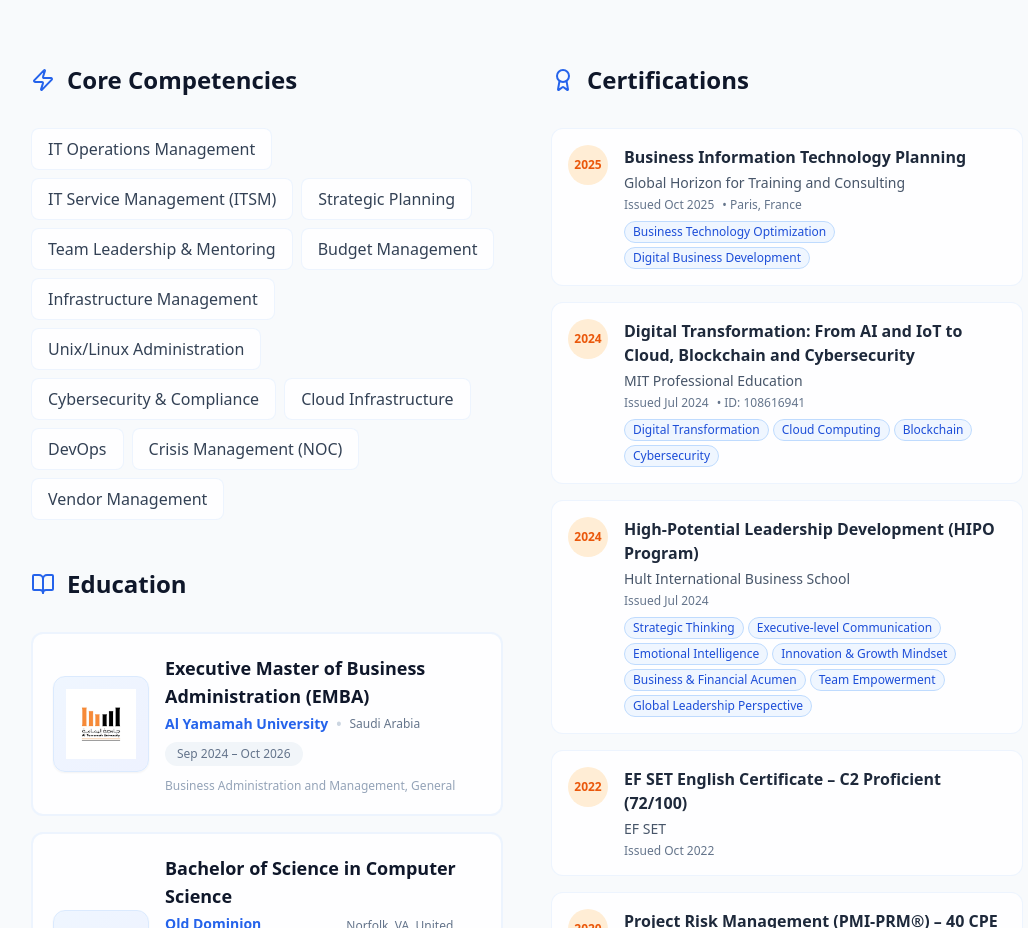
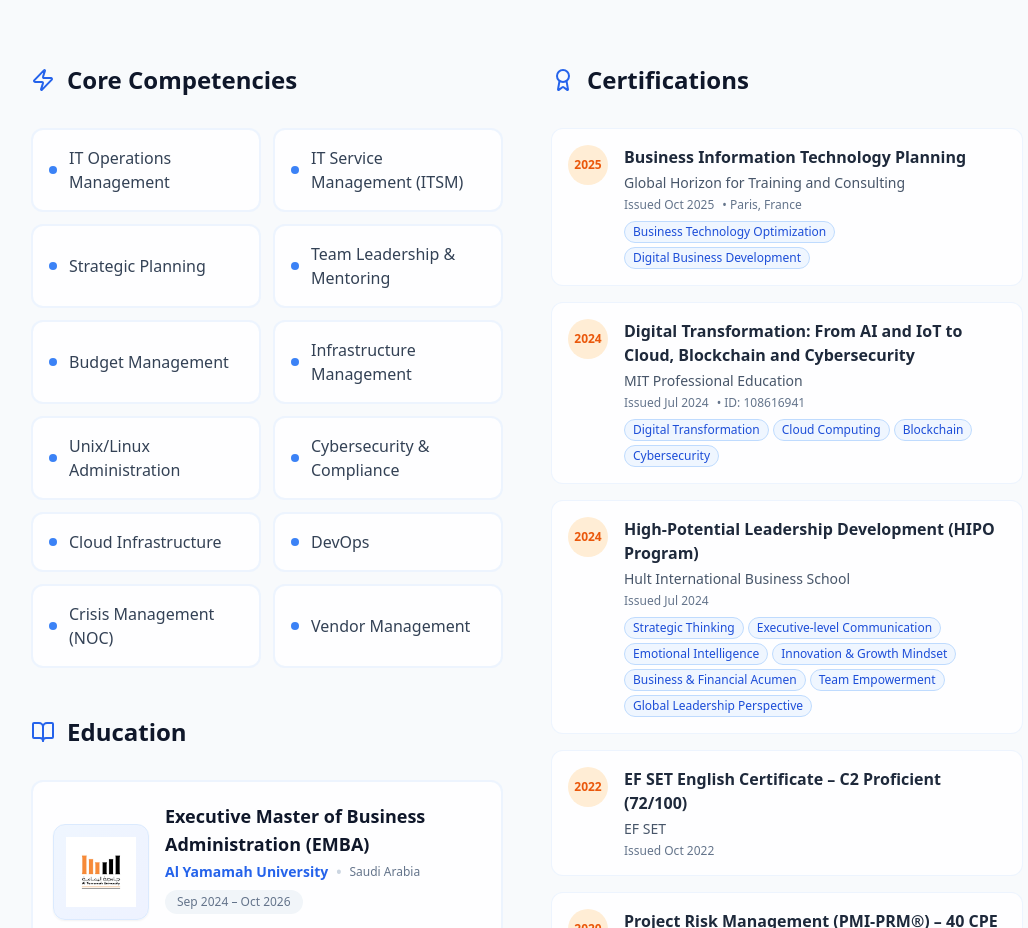
Before and after one commit to aalbattah/Ali_Profile, a React (Vite) app: page / in a window 1280 px wide. Shown: the part 6800-7728 px from the top of the page, without its empty margins (113-1141 px from the left). Built offline with nearby package versions, Linux system fonts and the light colour scheme.

Commit message:
Update Core Competencies to match page layout with card-based grid design

```diff
--- a/components/Skills.tsx
+++ b/components/Skills.tsx
@@ -12,14 +12,17 @@
             <Zap className="text-blue-600" />
             Core Competencies
           </h2>
-          <div className="flex flex-wrap gap-2">
+          <div className="grid grid-cols-1 sm:grid-cols-2 gap-3">
             {RESUME_DATA.skills.map((skill, idx) => (
-              <span
+              <div
                 key={idx}
-                className="px-4 py-2 bg-white/80 backdrop-blur-sm text-slate-700 rounded-lg border border-blue-100/50 font-medium hover:bg-blue-50 hover:text-blue-700 hover:border-blue-300 hover:shadow-md transition-all cursor-default"
+                className="group bg-white/80 backdrop-blur-sm rounded-xl p-4 border-2 border-blue-100/50 hover:border-blue-300 hover:shadow-lg transition-all transform hover:scale-[1.02] flex items-center gap-3"
               >
-                {skill}
-              </span>
+                <div className="w-2 h-2 bg-blue-500 rounded-full flex-shrink-0 group-hover:bg-blue-600 transition-colors"></div>
+                <span className="font-medium text-slate-700 group-hover:text-blue-700 transition-colors flex-1">
+                  {skill}
+                </span>
+              </div>
             ))}
           </div>
 
```
